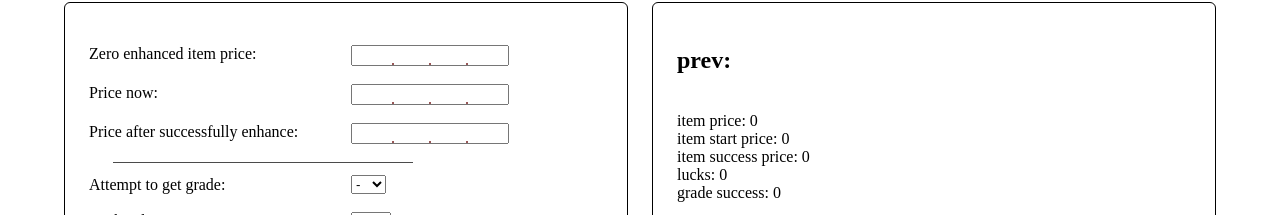
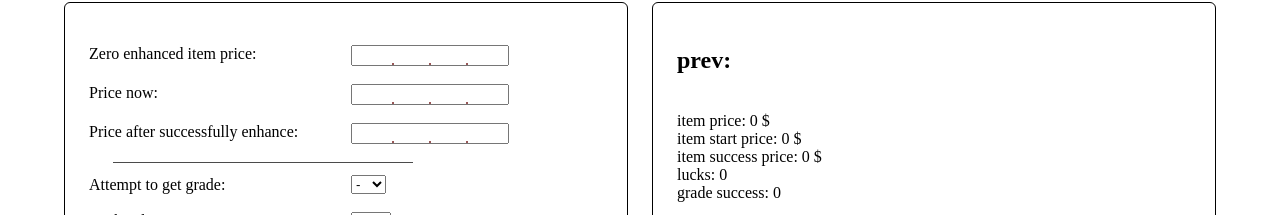
Before and after one commit to redjohnfrv/bdo_enchance_helper, a React (Create React App) app: page / in a window 1280 px wide. Shown: the part 120-335 px from the top of the page. Built offline with nearby package versions, Linux system fonts and the light colour scheme.

Commit message:
feat: numericFormat.ts

```diff
--- a/src/helpers/index.ts
+++ b/src/helpers/index.ts
@@ -1,5 +1,6 @@
 export * from './calculate'
+export * from './validation'
 export {chanceResolver} from './chanceResolver'
 export {gradeResolver} from './gradeResolver'
 export {profitResolver} from './profitResolver'
-export * from './validation'
+export {formatter} from './numericFormat'
--- /dev/null
+++ b/src/helpers/numericFormat.ts
@@ -0,0 +1,7 @@
+export const formatter = (value: string | number) => {
+  if (typeof value === 'string') {
+   return new Intl.NumberFormat('ru-RU').format(Number(value))
+  } else {
+    return new Intl.NumberFormat('ru-RU').format(value)
+  }
+}
--- a/src/pages/Jewelry/Jewelry.tsx
+++ b/src/pages/Jewelry/Jewelry.tsx
@@ -7,7 +7,7 @@ import {Field, Form} from 'react-final-form'
 import {Input} from '../../components/Input'
 import {Button} from '../../components/Button'
 import {Options} from '../../components/Options'
-import {calculateJew, validation} from '../../helpers'
+import {calculateJew, formatter, validation} from '../../helpers'
 import {useDispatch, useSelector} from 'react-redux'
 import {getJewState, removeJewState} from '../../redux/jewerly/jewSlice'
 import {selectJewState} from '../../redux/jewerly/selector'
@@ -95,16 +95,16 @@ export const Jewelry = () => {
         <Block>
           <div>
             <h2>prev:</h2><br />
-            <span>item price: {state.value.commonItemPrice}</span><br />
-            <span>item start price: {state.value.startItemPrice}</span><br />
-            <span>item success price: {state.value.enhancedItemPrice}</span><br />
+            <span>item price: {formatter(state.value.commonItemPrice)} $</span><br />
+            <span>item start price: {formatter(state.value.startItemPrice)} $</span><br />
+            <span>item success price: {formatter(state.value.enhancedItemPrice)} $</span><br />
             <span>lucks: {state.value.lucks}</span><br />
             <span>grade success: {state.value.enhanceGrade}</span>
           </div><br />
           <div>SUCCESS: {state.chance} %</div><br />
-          <div>RAW: {state.rawProfit} $</div><br />
-          <div>NO PREM: {state.noPremProfit} $</div><br />
-          <div>PREM: {state.premProfit} $</div><br />
+          <div>RAW: {formatter(state.rawProfit)} $</div><br />
+          <div>NO PREM: {formatter(state.noPremProfit)} $</div><br />
+          <div>PREM: {formatter(state.premProfit)} $</div><br />
         </Block>
       </BlocksWrapper>
     </Container>
```
